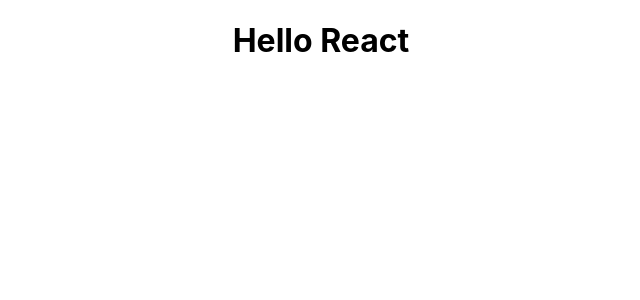
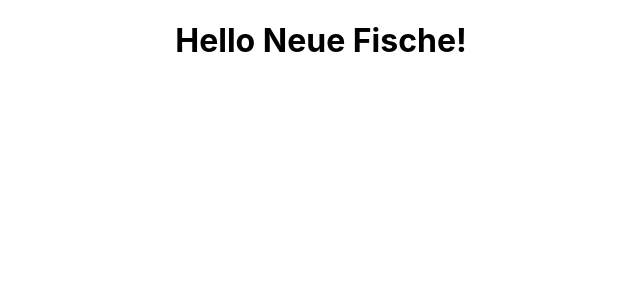
Before and after one commit to PhilippAubert/react-exercise-template, a React (Create React App) app: page / in a window 1280 px wide. Shown: the top 300 px of the page, without its empty margins (319-959 px from the left). Built offline with nearby package versions, Linux system fonts and the light colour scheme.

Commit message:
Change h1 with useEffect

```diff
--- a/src/App.js
+++ b/src/App.js
@@ -1,9 +1,13 @@
-import { useState } from "react";
+import { useEffect, useState } from "react";
 import "./App.css";
 
 function App() {
   const [message, setMessage] = useState("Hello React");
   // Your code below
+
+  useEffect(() => {
+    setMessage("Hello Neue Fische!");
+  }, []);
 
   return (
     <div className="App">
```
